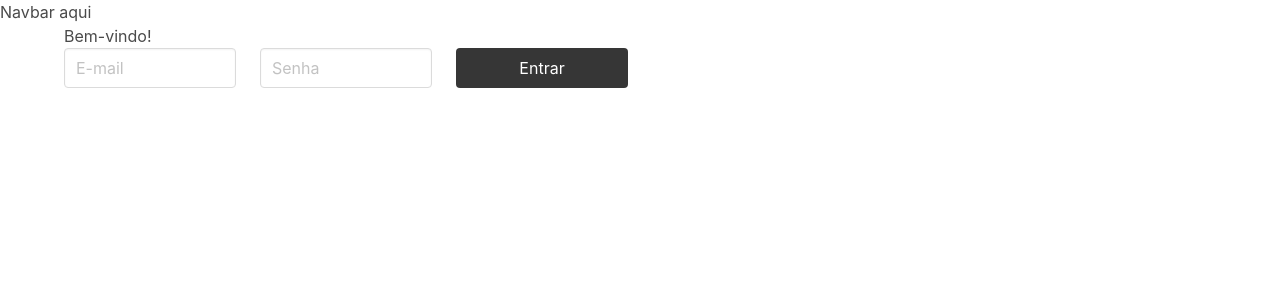
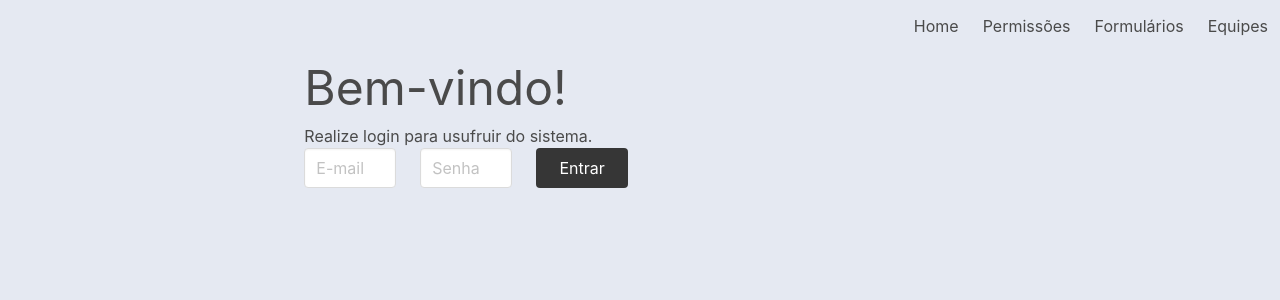
Before and after one commit to teamworkquality/twq-app, a Vue app in the folder web/twq-front/: page / in a window 1280 px wide. Shown: the top 300 px of the page. Built offline with nearby package versions, Linux system fonts and the light colour scheme.

Commit message:
Tela de login estruturada

```diff
--- a/web/twq-front/src/App.vue
+++ b/web/twq-front/src/App.vue
@@ -1,6 +1,6 @@
 <template>
-  <div id="app">
-    <div>Navbar aqui</div>
+  <div id="app" class="is-flex">
+    <navbar></navbar>
     <div class="container">
       <router-view></router-view>
     </div>
@@ -8,11 +8,30 @@
 </template>
 
 <script>
+import Navbar from '@/components/Navbar'
 export default {
-  name: 'app'
+  name: 'app',
+  components: {
+    'navbar': Navbar
+  }
 }
 </script>
 
-<style>
-@import '~bulma/css/bulma.css';
+<style lang="scss">
+@import '~bulma/bulma.sass';
+
+html,
+body {
+  height: 100%;
+}
+
+#app {
+  background: #e5e9f2;
+  flex-flow: column;
+  height: 100%;
+
+  .container {
+    margin: auto;
+  }
+}
 </style>
--- a/web/twq-front/src/components/Login.vue
+++ b/web/twq-front/src/components/Login.vue
@@ -1,20 +1,27 @@
 <template>
   <div class="columns">
     <div class="column is-half">
-      <div>Bem-vindo!</div>
+      <div>
+        <p class="is-size-1">
+          Bem-vindo!
+        </p>
+      </div>
+      <div>
+        <p>Realize login para usufruir do sistema.</p>
+      </div>
       <div>
         <form v-on:submit.prevent="onSubmit()" class="columns">
           <div class="column">
             <div class="field">
               <div class="control">
-                <input class="input" type="text" placeholder="E-mail" v-model="email">
+                <input class="input" type="email" placeholder="E-mail" v-model="email">
               </div>
             </div>
           </div>
           <div class="column">
             <div class="field">
               <div class="control">
-                <input class="input" type="text" placeholder="Senha" v-model="password">
+                <input class="input" type="password" placeholder="Senha" v-model="password">
               </div>
             </div>
           </div>
@@ -38,12 +45,14 @@ export default {
   }),
   methods: {
     onSubmit() {
-      console.log(this.email);
-      console.log(this.password);
+      console.log(this.email)
+      console.log(this.password)
     }
   }
 }
 </script>
 
 <!-- Add "scoped" attribute to limit CSS to this component only -->
-<style scoped></style>
+<style lang="scss" scoped>
+
+</style>
--- /dev/null
+++ b/web/twq-front/src/components/Navbar.vue
@@ -0,0 +1,40 @@
+<template>
+  <nav class="navbar is-transparent" role="navigation" aria-label="main navigation">
+    <div class="navbar-brand">
+      <button class="button navbar-burger">
+        <span></span>
+        <span></span>
+        <span></span>
+      </button>
+    </div>
+    <div class="navbar-menu">
+      <div class="navbar-end">
+        <router-link :to="item.route" class="navbar-item" v-for="item in navItems">
+          {{ item.title }}
+        </router-link>
+      </div>
+    </div>
+  </nav>
+</template>
+
+<script>
+export default {
+  name: 'navbar',
+  data: () => ({
+    navItems: [
+      { title: 'Home', route: '#' },
+      { title: 'Permissões', route: '#' },
+      { title: 'Formulários', route: '#' },
+      { title: 'Equipes', route: '#' }
+    ]
+  })
+}
+</script>
+
+<style lang="scss" scoped>
+.navbar {
+  &.is-transparent {
+    background: transparent;
+  }
+}
+</style>
```
Also changed, not shown: web/twq-front/package.json (+5 -3 lines), 1 other file (tests, documents, lock files or other folders).
